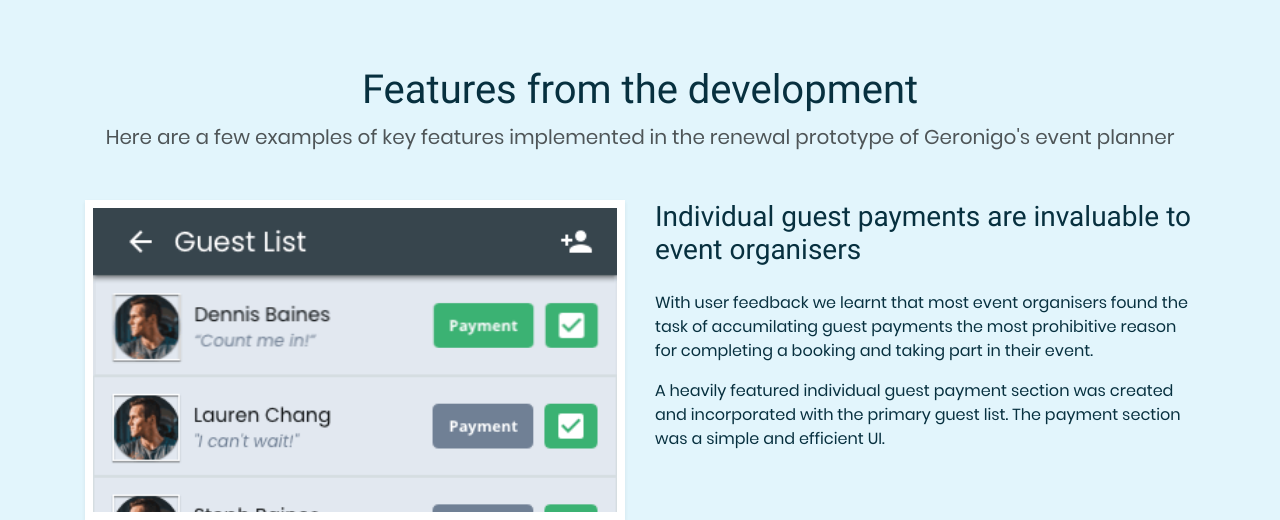
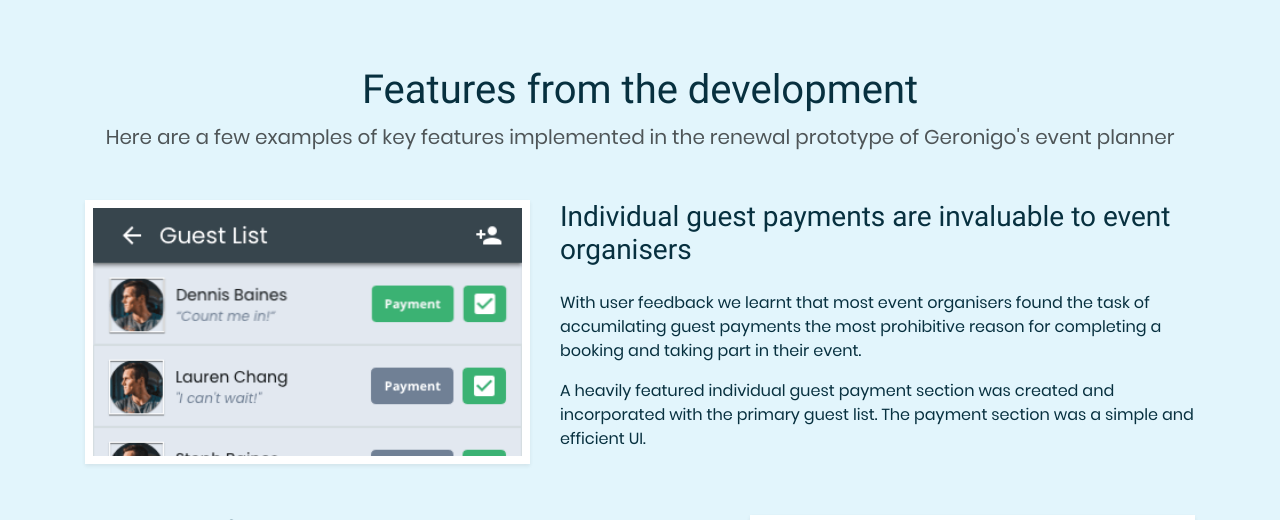
Before and after one commit to hotbertaa/hotbertaa.github.io, a PHP site: page /case-eventplanner.html in a window 1280 px wide. Shown: the part 1733-2253 px from the top of the page. Run offline with PHP 8.4, Linux system fonts and the light colour scheme; some libraries are stand-ins or nearby versions.

Commit message:
event planner imgs

```diff
--- a/case-eventplanner.html
+++ b/case-eventplanner.html
@@ -304,7 +304,7 @@ background-image: url(/images/ep-3.png);
 
   <div class="row text-left mb-3 mb-md-5">
 
-    <div class="col-md mb-4 mb-md-0">
+    <div class="col-md-5 mb-4 mb-md-0">
       <span class="img p-2 d-block shadow-sm imgID1">
         <span class="d-block"></span>
       </span>
@@ -323,7 +323,7 @@ background-image: url(/images/ep-3.png);
 
   <div class="row text-left">
 
-    <div class="col-md order-md-2 mb-4 mb-md-0">
+    <div class="col-md-5 order-md-2 mb-4 mb-md-0">
       <span class="img p-2 d-block shadow-sm imgID2">
         <span class="d-block"></span>
       </span>
--- a/css/portfolio/1/page-casestudy.css
+++ b/css/portfolio/1/page-casestudy.css
@@ -18,6 +18,8 @@
 
 #start .img, #overview .img span { padding-bottom: 58% !important; }
 
+.study-eventplanner .img { padding-bottom: 120%; }
+
 #appraisal:before, #study:after { display: block; }
 
 #study { padding-bottom: 100px !important; }
```
Also changed, not shown: 2 other files.
